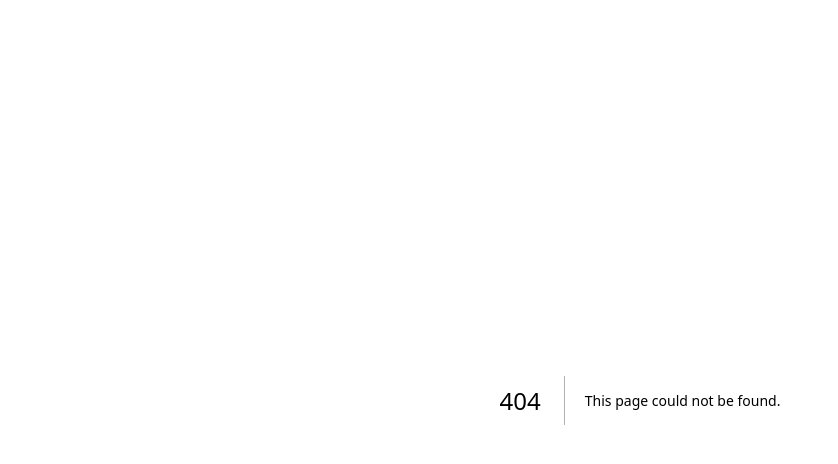
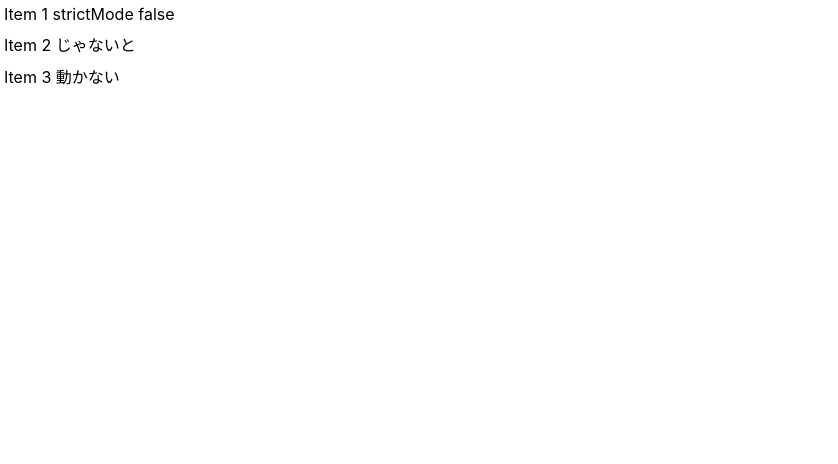
Before and after one commit to jun0222/next-various, a Next.js app: page /drag-drop-sort-children in a window 1280 px wide. Before the commit this address had no page. Shown: the top 464 px of the page, without its empty margins (0-838 px from the left). Built offline with nearby package versions, Linux system fonts and the light colour scheme.

Commit message:
feature: 一旦DnDでchildren使う件をコミット

```diff
--- /dev/null
+++ b/components/ChildrenDragDropSort/DraggableList.tsx
@@ -0,0 +1,39 @@
+import React from 'react'
+import { Droppable, Draggable } from 'react-beautiful-dnd'
+import { Box } from '@chakra-ui/react'
+
+type DraggableListProps = {
+  children: React.ReactElement[]
+}
+
+const DraggableList: React.FC<DraggableListProps> = ({ children }) => {
+  return (
+    <Droppable droppableId="droppable-list">
+      {(provided) => (
+        <div ref={provided.innerRef} {...provided.droppableProps}>
+          {React.Children.toArray(children).map((child, index) => (
+            <Draggable
+              key={index.toString()}
+              draggableId={index.toString()}
+              index={index}
+            >
+              {(provided) => (
+                <Box
+                  p={4}
+                  ref={provided.innerRef}
+                  {...provided.draggableProps}
+                  {...provided.dragHandleProps}
+                >
+                  {child}
+                </Box>
+              )}
+            </Draggable>
+          ))}
+          {provided.placeholder}
+        </div>
+      )}
+    </Droppable>
+  )
+}
+
+export default DraggableList
--- /dev/null
+++ b/components/ChildrenDragDropSort/PageComponent.tsx
@@ -0,0 +1,37 @@
+import React, { useState } from 'react'
+import { DragDropContext, DropResult } from 'react-beautiful-dnd'
+import DraggableList from './DraggableList'
+
+const initialItems = [
+  'Item 1 strictMode false',
+  'Item 2 じゃないと',
+  'Item 3 動かない',
+]
+
+const PageComponent: React.FC = () => {
+  const [items, setItems] = useState(initialItems)
+
+  const onDragEnd = (result: DropResult) => {
+    if (!result.destination) {
+      return
+    }
+
+    const reorderedItems = Array.from(items)
+    const [removed] = reorderedItems.splice(result.source.index, 1)
+    reorderedItems.splice(result.destination.index, 0, removed)
+
+    setItems(reorderedItems)
+  }
+
+  return (
+    <DragDropContext onDragEnd={onDragEnd}>
+      <DraggableList>
+        {items.map((item, index) => (
+          <div key={index}>{item}</div>
+        ))}
+      </DraggableList>
+    </DragDropContext>
+  )
+}
+
+export default PageComponent
--- /dev/null
+++ b/pages/drag-drop-sort-children.tsx
@@ -0,0 +1,7 @@
+import PageComponent from '@/components/ChildrenDragDropSort/PageComponent'
+
+const Home = () => {
+  return <PageComponent />
+}
+
+export default Home
```
